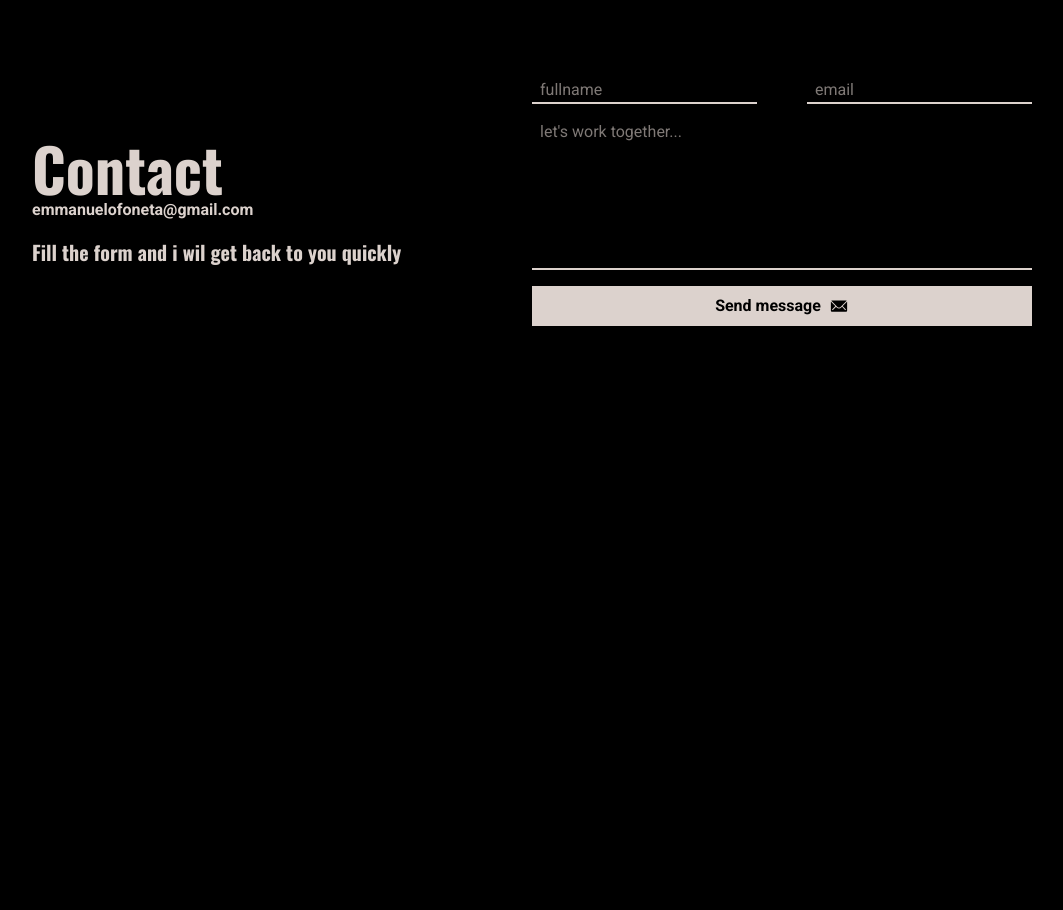
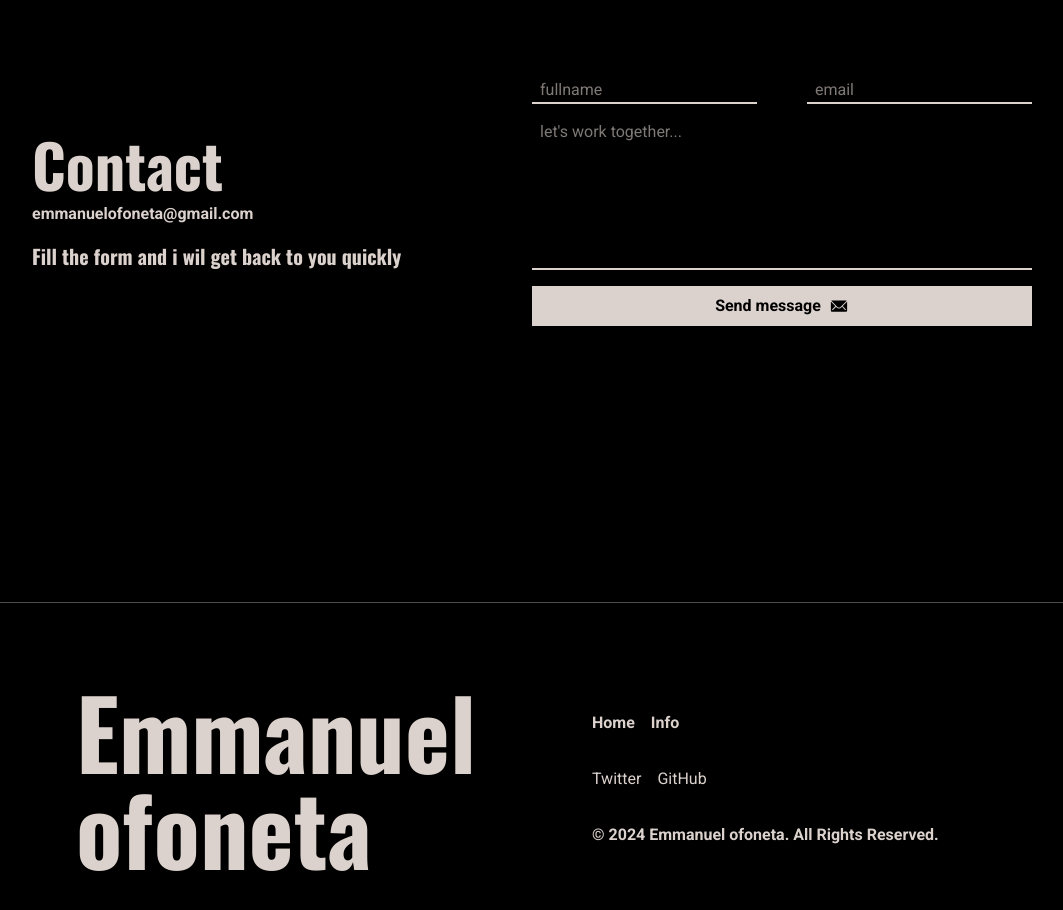
Before and after one commit to Lordmaryo/portfolio, a React (Vite) app: page / in a window 1280 px wide. Shown: the part 4280-5190 px from the top of the page, without its empty margins (108-1171 px from the left). Before the commit the page ends 4882 px from the top, so only its background shows below. Built offline with nearby package versions, Linux system fonts and the light colour scheme.

Commit message:
create footer component

```diff
--- a/src/App.tsx
+++ b/src/App.tsx
@@ -1,19 +1,21 @@
 import Home from "./Page/Home";
 import { Route, Routes } from "react-router-dom";
-import NavBar from "./Components/NavBar";
 import Info from "./Page/Info";
 import ProjectDescription from "./Page/ProjectDescription";
+import Footer from "./Components/Footer";
 
+
+// TODO: add navbar to info page
 const App = () => {
   return (
     <>
       <div>
-        <NavBar />
         <Routes>
           <Route path="/" element={<Home />} />
           <Route path="/info" element={<Info />} />
           <Route path="/project" element={<ProjectDescription />} />
         </Routes>
+        <Footer />
       </div>
     </>
   );
--- a/src/Components/Contact.tsx
+++ b/src/Components/Contact.tsx
@@ -35,7 +35,7 @@ const Contact = () => {
         <h1
           id="contact-header"
           ref={scrollContactRef}
-          className="text-6xl oswald-font"
+          className="text-6xl oswald-font pb-2"
         >
           Contact
         </h1>
@@ -62,7 +62,7 @@ const Contact = () => {
           placeholder="let's work together..."
         ></textarea>
         <button
-          className="flex flex-row items-center justify-center font-bold bg-[#dcd2cd] text-black py-2 gap-2"
+          className="flex flex-row items-center justify-center font-bold bg-[#dcd2cd] text-black py-2 gap-2 hover:rounded-lg transition-all"
           type="submit"
         >
           <span>Send message</span>
--- /dev/null
+++ b/src/Components/Footer.tsx
@@ -0,0 +1,46 @@
+import { Link } from "react-router-dom";
+
+const Footer = () => {
+  return (
+    <div className="border-t border-[#dcd2cd5e] text-[#dcd2cd] w-full flex flex-row-reverse py-20 px-20 items-center gap-4">
+      <div className="w-[500px]">
+        <div className="font-bold space-x-4">
+          <Link className="hover:text-shadow-glow" to={"/"}>
+            Home
+          </Link>
+          <Link className="hover:text-shadow-glow" to={"info"}>
+            Info
+          </Link>
+        </div>
+        <div className="my-8 space-x-4">
+          <a
+            href="https://www.x.com/scr1ptLord"
+            target="_blank"
+            rel="noopener noreferrer"
+            className="hover:text-shadow-glow"
+          >
+            Twitter
+          </a>
+          <a
+            href="https://www.github.com/lordmaryo"
+            target="_blank"
+            rel="noopener noreferrer"
+            className="hover:text-shadow-glow"
+          >
+            GitHub
+          </a>
+        </div>
+        <p className="font-bold">
+          © 2024 Emmanuel ofoneta. All Rights Reserved.
+        </p>
+      </div>
+      <div className="w-[500px]">
+        <h1 className="text-8xl oswald-font">
+          Emmanuel <br /> ofoneta
+        </h1>
+      </div>
+    </div>
+  );
+};
+
+export default Footer;
--- a/src/Components/Hero.tsx
+++ b/src/Components/Hero.tsx
@@ -5,17 +5,17 @@ import SplitType from "split-type";
 
 const Hero = () => {
   useEffect(() => {
-    const split1 = new SplitType("#target-1", {
+    new SplitType("#target-1", {
       types: "chars",
       charClass: "hero-char1",
     });
 
-    const split2 = new SplitType("#target-2", {
+     new SplitType("#target-2", {
       types: "chars",
       charClass: "hero-char2",
     });
 
-    const split3 = new SplitType("#target-3", {
+    new SplitType("#target-3", {
       types: "chars",
       charClass: "hero-char3",
     });
--- a/src/Components/WhyHireMe.tsx
+++ b/src/Components/WhyHireMe.tsx
@@ -11,7 +11,7 @@ const WhyHireMe = () => {
   useGSAP(() => {
     const spans = scrollRef.current?.querySelectorAll("#span");
 
-    // TODO: create a contact component
+    // TODO: create footer
     // TODO: fix project link
     // TODO: make info page
     // TODO: fix responsiveness
--- a/src/Page/Home.tsx
+++ b/src/Page/Home.tsx
@@ -1,5 +1,6 @@
 import Contact from "../Components/Contact";
 import Hero from "../Components/Hero";
+import NavBar from "../Components/NavBar";
 import Results from "../Components/Projects";
 import WhyHireMe from "../Components/WhyHireMe";
 import ProjectItems from "../data/projectItems.json";
@@ -7,6 +8,7 @@ import ProjectItems from "../data/projectItems.json";
 const Home = () => {
   return (
     <div>
+      <NavBar />
       <Hero />
       <Results projects={ProjectItems} />
       <WhyHireMe />
--- a/src/Page/Info.tsx
+++ b/src/Page/Info.tsx
@@ -1,8 +1,7 @@
-import gsap from "gsap";
 
 const Info = () => {
   return (
-    <div className="pt-36 px-10 max-w-7xl">
+    <div className="pt-36 px-10 mb-20">
       <div className="flex flex-row justify-between">
         <h1 className="oswald-font text-8xl w-[30%] text-center uppercase">
           Info me
```
